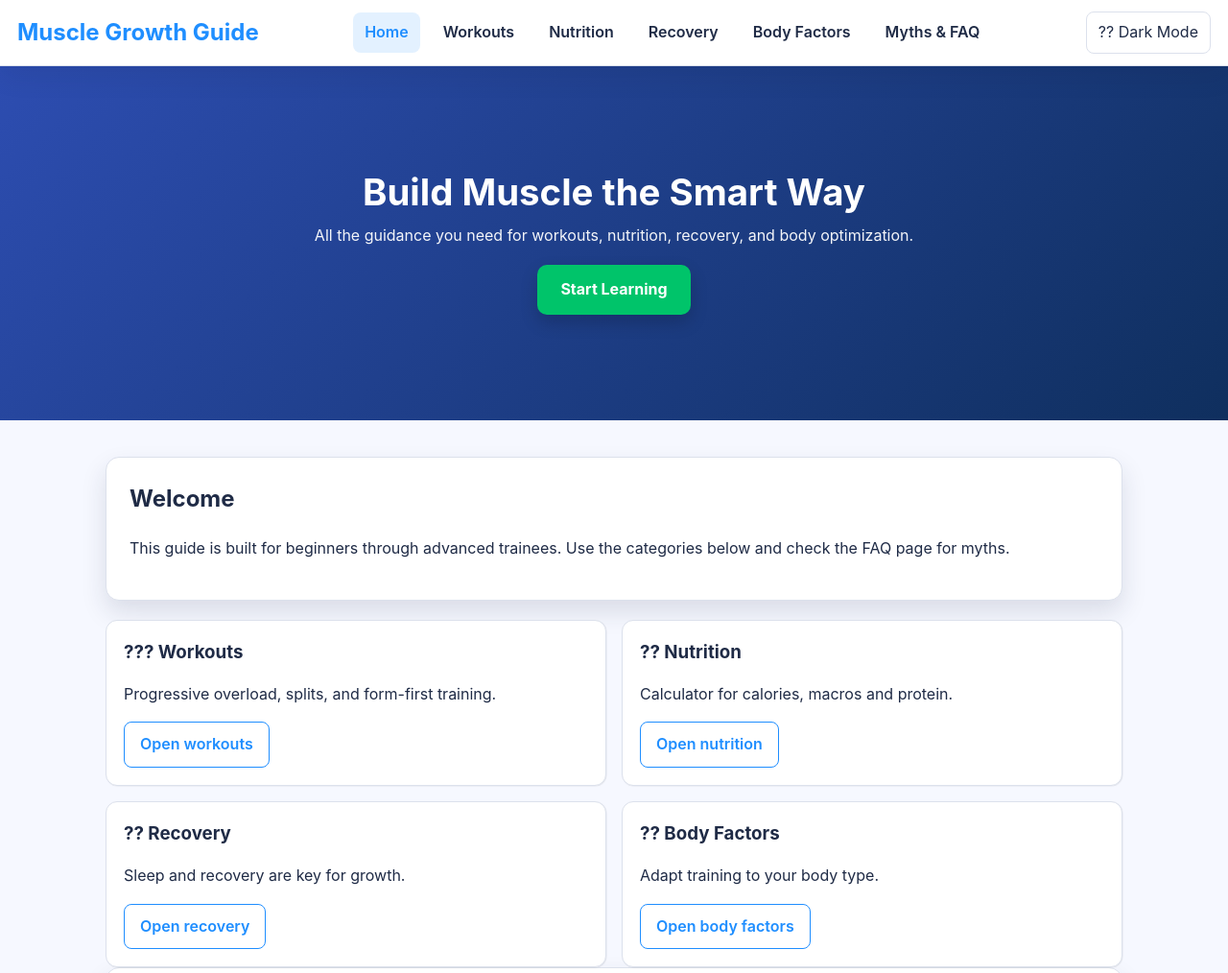
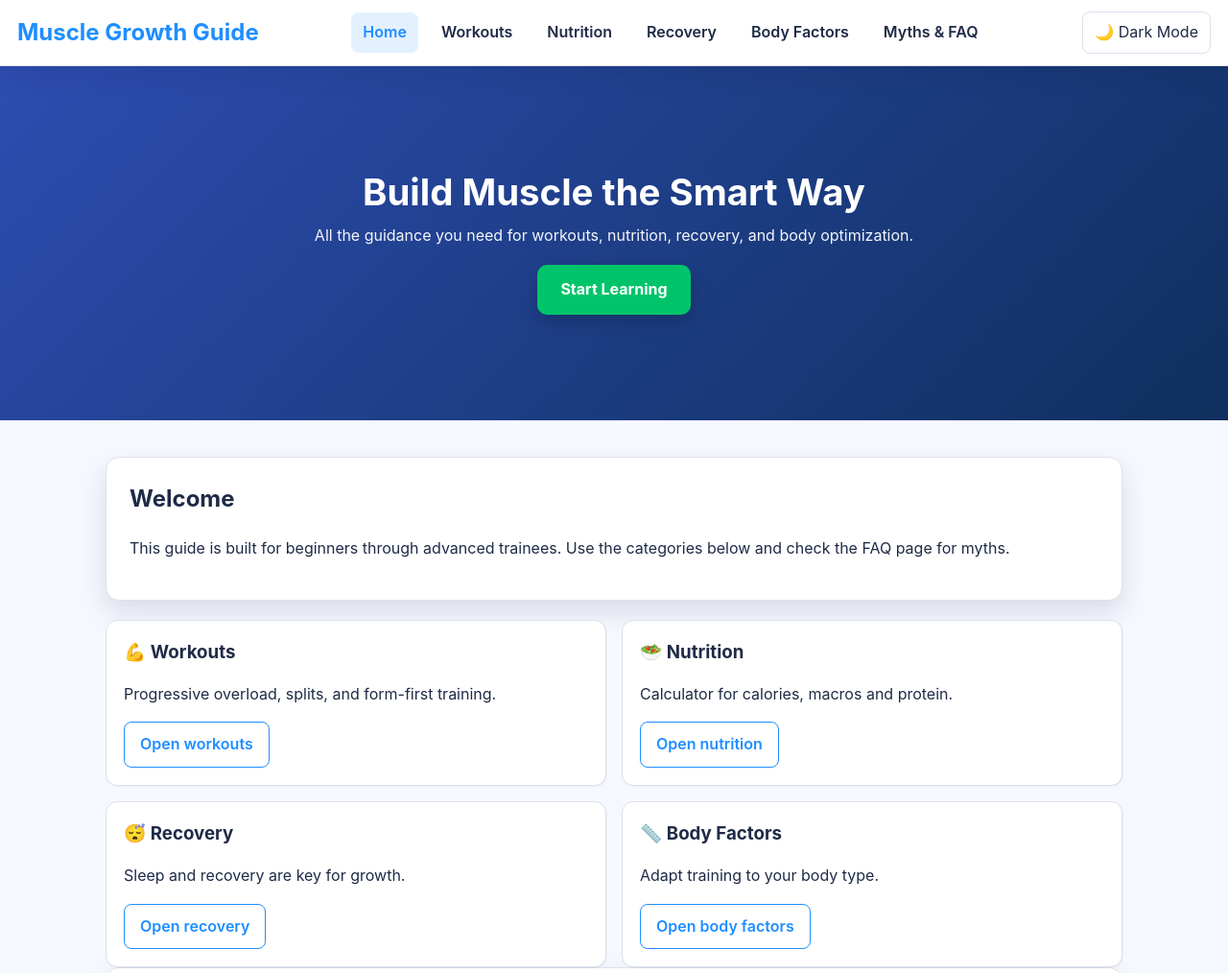
Before and after one commit to aseemganda-star/muscle-growth-guide, a plain HTML site: page index.html in a window 1280 px wide. Shown: the top 1014 px of the page at 96% size. Drawn offline with Linux system fonts and the light colour scheme.

Commit message:
Fix all emoji encoding on homepage

```diff
--- a/index.html
+++ b/index.html
@@ -17,7 +17,7 @@
       <a href="body-factors.html">Body Factors</a>
       <a href="myths-and-faqs.html">Myths & FAQ</a>
     </nav>
-    <button id="darkModeBtn" class="dark-btn">?? Dark Mode</button>
+    <button id="darkModeBtn" class="dark-btn">🌙 Dark Mode</button>
   </header>
 
   <section class="hero">
@@ -35,10 +35,10 @@
     </section>
 
     <section class="grid-2">
-      <article class="card"><h3>??? Workouts</h3><p>Progressive overload, splits, and form-first training.</p><a class="button-secondary" href="workouts.html">Open workouts</a></article>
-      <article class="card"><h3>?? Nutrition</h3><p>Calculator for calories, macros and protein.</p><a class="button-secondary" href="diet.html">Open nutrition</a></article>
-      <article class="card"><h3>?? Recovery</h3><p>Sleep and recovery are key for growth.</p><a class="button-secondary" href="sleep.html">Open recovery</a></article>
-      <article class="card"><h3>?? Body Factors</h3><p>Adapt training to your body type.</p><a class="button-secondary" href="body-factors.html">Open body factors</a></article>
+      <article class="card"><h3>💪 Workouts</h3><p>Progressive overload, splits, and form-first training.</p><a class="button-secondary" href="workouts.html">Open workouts</a></article>
+      <article class="card"><h3>🥗 Nutrition</h3><p>Calculator for calories, macros and protein.</p><a class="button-secondary" href="diet.html">Open nutrition</a></article>
+      <article class="card"><h3>😴 Recovery</h3><p>Sleep and recovery are key for growth.</p><a class="button-secondary" href="sleep.html">Open recovery</a></article>
+      <article class="card"><h3>📏 Body Factors</h3><p>Adapt training to your body type.</p><a class="button-secondary" href="body-factors.html">Open body factors</a></article>
     </section>
 
     <section class="section-card">
@@ -64,12 +64,12 @@
     const root = document.documentElement;
     const stored = localStorage.getItem('theme') || 'light';
     root.setAttribute('data-theme', stored);
-    darkBtn.textContent = stored === 'dark' ? '?? Light Mode' : '?? Dark Mode';
+    darkBtn.textContent = stored === 'dark' ? '☀️ Light Mode' : '🌙 Dark Mode';
     darkBtn.onclick = () => {
       const nextTheme = root.getAttribute('data-theme') === 'dark' ? 'light' : 'dark';
       root.setAttribute('data-theme', nextTheme);
       localStorage.setItem('theme', nextTheme);
-      darkBtn.textContent = nextTheme === 'dark' ? '?? Light Mode' : '?? Dark Mode';
+      darkBtn.textContent = nextTheme === 'dark' ? '☀️ Light Mode' : '🌙 Dark Mode';
     };
   </script>
 </body>
```
